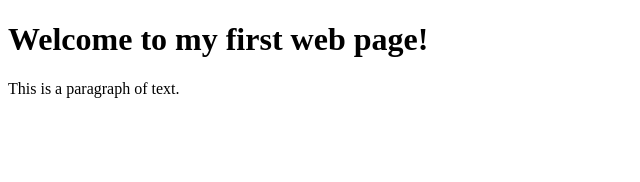
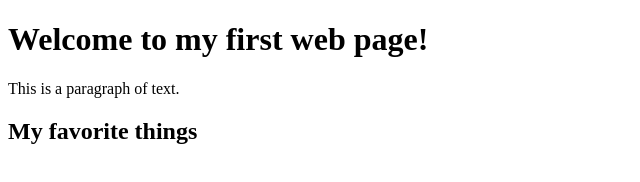
Before and after one commit to gomuang/newGitTest, a plain HTML site: page index.html in a window 1280 px wide. Shown: the whole page, without its empty margins (0-640 px from the left). Drawn offline with Linux system fonts and the light colour scheme.

Commit message:
added my favorite things h2 line

```diff
--- a/index.html
+++ b/index.html
@@ -6,5 +6,8 @@
 <body>
     <h1>Welcome to my first web page!</h1>
     <p>This is a paragraph of text.</p>
+
+    <h2>My favorite things</h2>
+
 </body>
 </html>
```
